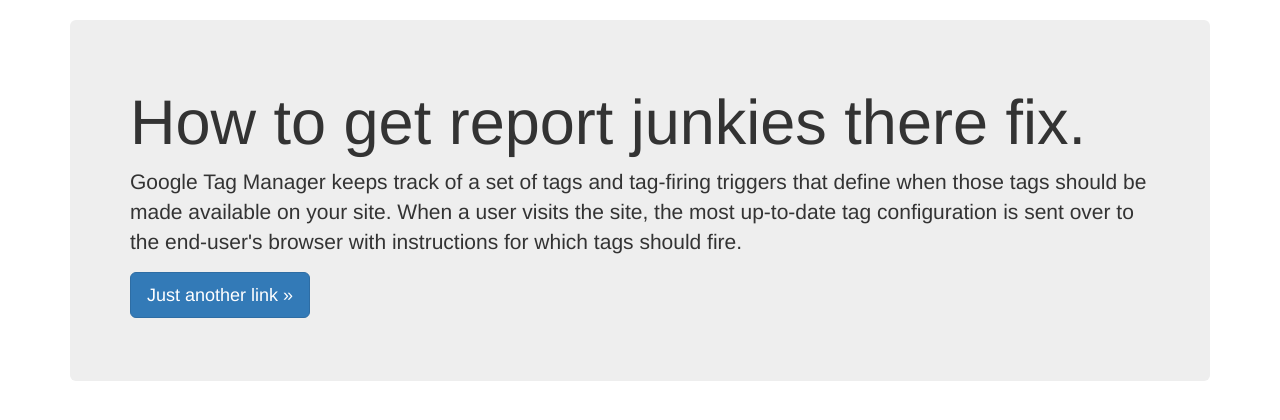
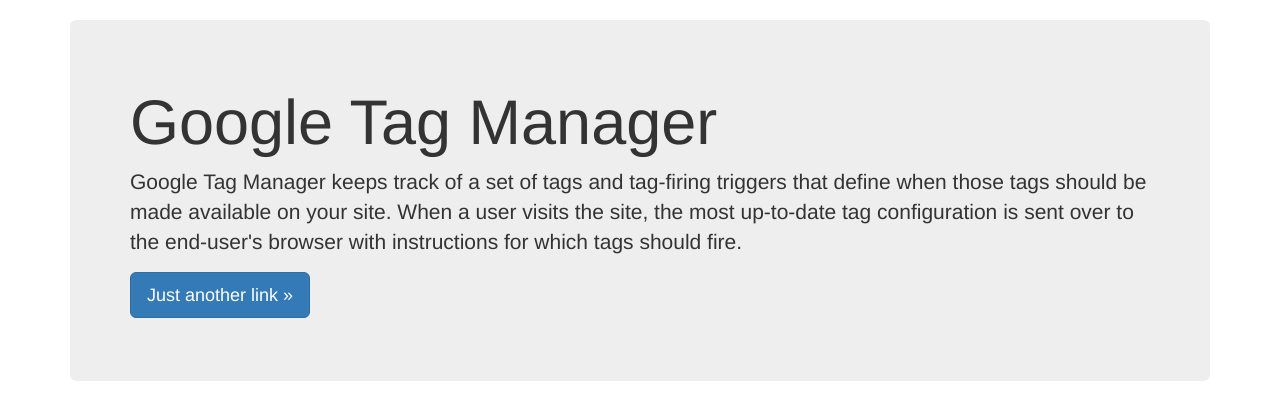
Before and after one commit to reedling78/GTM-Lunch-and-Learn, a PHP site: page / in a window 1280 px wide. Shown: the part 52-472 px from the top of the page. Run offline with PHP 8.4, Linux system fonts and the light colour scheme.

Commit message:
Title Change

```diff
--- a/index.php
+++ b/index.php
@@ -4,7 +4,7 @@
 <?php include_once("includes/header.php"); ?>
 
 <div class="jumbotron">
-  <h1>How to get report junkies there fix. </h1>
+  <h1>Google Tag Manager</h1>
   <p>Google Tag Manager keeps track of a set of tags and tag-firing triggers that define when those tags should be made available on your site. When a user visits the site, the most up-to-date tag configuration is sent over to the end-user's browser with instructions for which tags should fire.</p>
   <p>
     <a class="btn btn-lg btn-primary" href="#" role="button">Just another link &raquo;</a>
```
